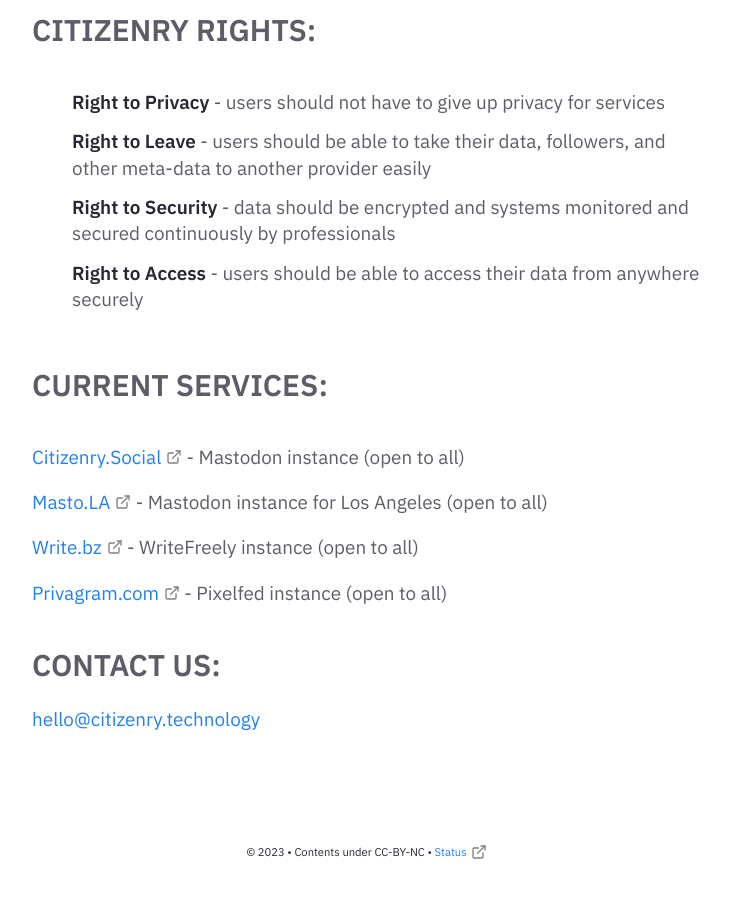
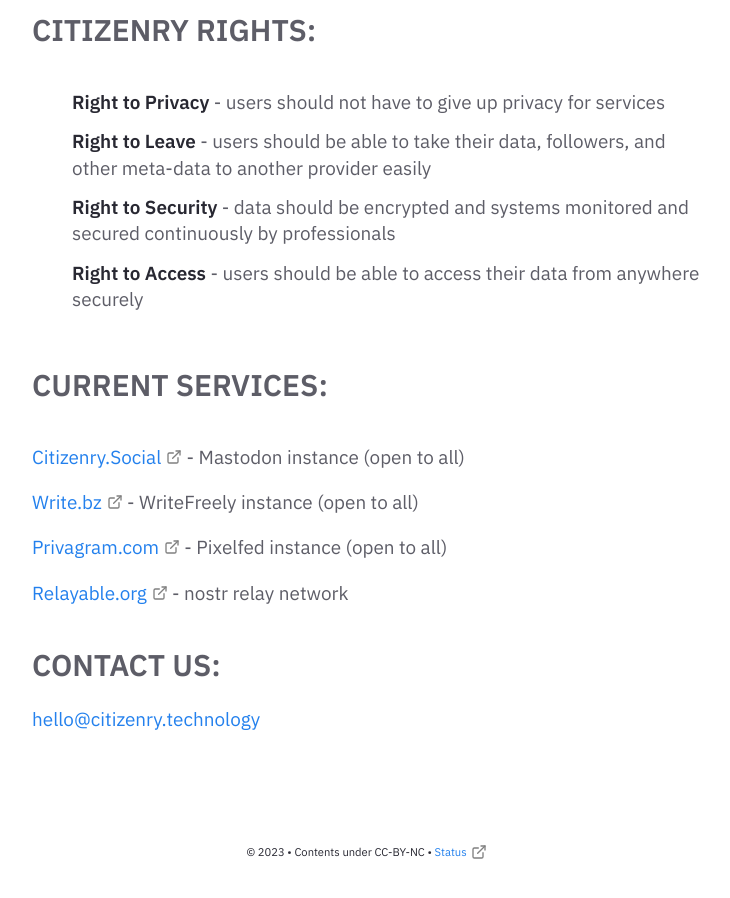
Before and after one commit to Citizenry/Citizenry.github.io, a Jekyll site: the page built from pages/index.md, in a window 1280 px wide and 900 px high, scrolled down 1058 px. Shown: the whole window, without its empty margins (273-1003 px from the left). Built offline with Jekyll 4.4.1, drawn with Linux system fonts in a browser that asks for light colours.

Commit message:
update links

```diff
--- a/_includes/Homepage.html
+++ b/_includes/Homepage.html
@@ -34,9 +34,10 @@
 
 <p><h2>CURRENT SERVICES:</h2></p>
 <p><a href="https://citizenry.social" target="_blank">Citizenry.Social</a> - Mastodon instance (open to all)</p>
-<p><a href="https://masto.la" target="_blank">Masto.LA</a> - Mastodon instance for Los Angeles (open to all)</p>
 <p><a href="https://write.bz" target="_blank">Write.bz</a> - WriteFreely instance (open to all)</p>
 <p><a href="https://privagram.com" target="_blank">Privagram.com</a> - Pixelfed instance (open to all)</p>
+<p><a href="https://relayable.org" target="_blank">Relayable.org</a> - nostr relay network</p>
+
 
 
 
```
